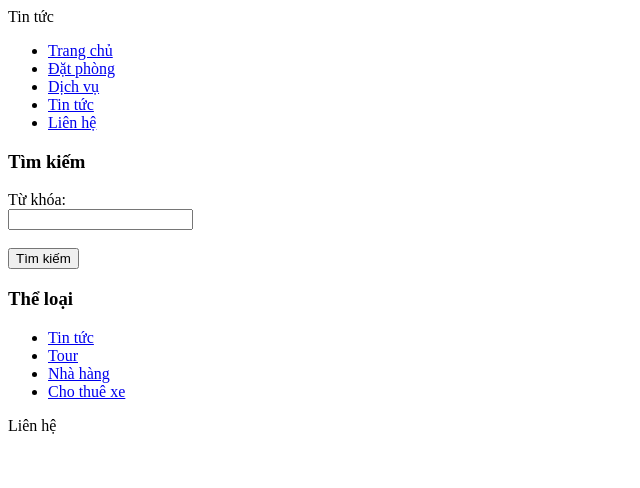
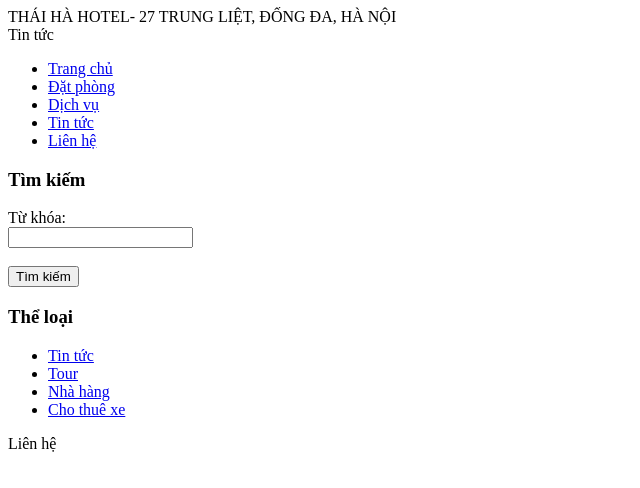
Before and after one commit to vaapad27/experiment, a plain HTML site: page Tin Tuc/tintuc.html in a window 1280 px wide. Shown: the whole page, without its empty margins (0-640 px from the left). Drawn offline with Linux system fonts and the light colour scheme.

Commit message:
add address

```diff
--- a/Tin Tuc/tintuc.html
+++ b/Tin Tuc/tintuc.html
@@ -6,6 +6,7 @@
 </head>
 <body>
 	<header>
+		THÁI HÀ HOTEL- 27 TRUNG LIỆT, ĐỐNG ĐA, HÀ NỘI<br>
 		Tin tức
 	</header>
 
```
